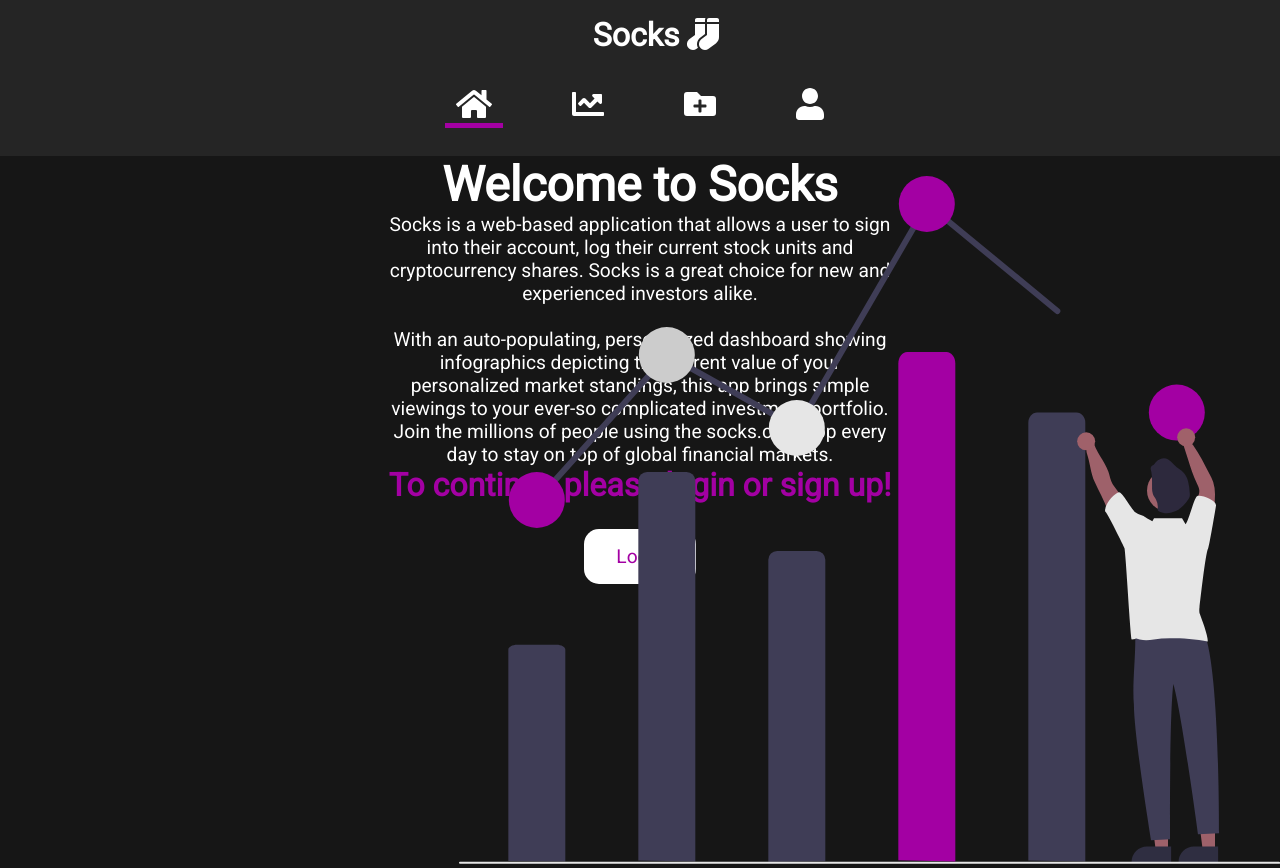
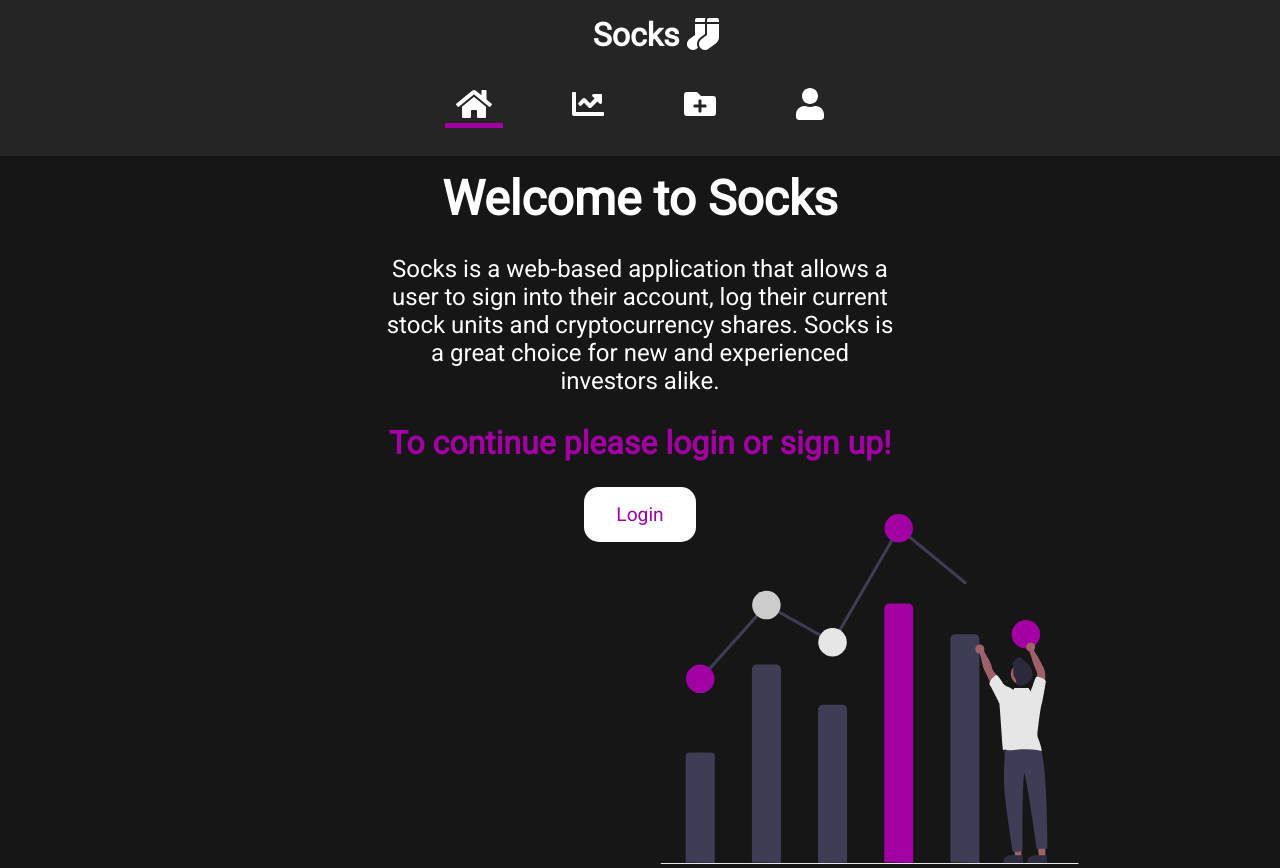
Before and after one commit to ashley-ag/Socks, a React (Create React App) app in the folder client/: page / in a window 1280 px wide. Built offline with nearby package versions, Linux system fonts and the light colour scheme; no server answers.

Commit message:
changed layout of loginrequest component to reduce 'noise'

```diff
--- a/client/src/components/LoginRequest.js
+++ b/client/src/components/LoginRequest.js
@@ -18,12 +18,6 @@ const LoginRequest = () => {
           Socks is a web-based application that allows a user to sign into their
           account, log their current stock units and cryptocurrency shares.
           Socks is a great choice for new and experienced investors alike.{" "}
-          <br /> <br />
-          With an auto-populating, personalized dashboard showing infographics
-          depicting the current value of your personalized market standings,
-          this app brings simple viewings to your ever-so complicated investment
-          portfolio. Join the millions of people using the socks.com app every
-          day to stay on top of global financial markets.
         </StyledP>
 
         <Styledh3>
@@ -208,6 +202,9 @@ const SvgDiv = styled.div`
   position: absolute;
   bottom: 0;
   right: 0;
+  svg {
+    height: 350px;
+  }
 `;
 
 const StyledDiv = styled.div`
@@ -225,9 +222,9 @@ const Styledh2 = styled.h2`
 `;
 const StyledP = styled.p`
   text-align: center;
-  color: white;
+  color: #ffffff;
   width: 40%;
-  font-size: 1.2rem;
+  font-size: 1.5rem;
 `;
 
 const Styledh3 = styled.h3`
```
